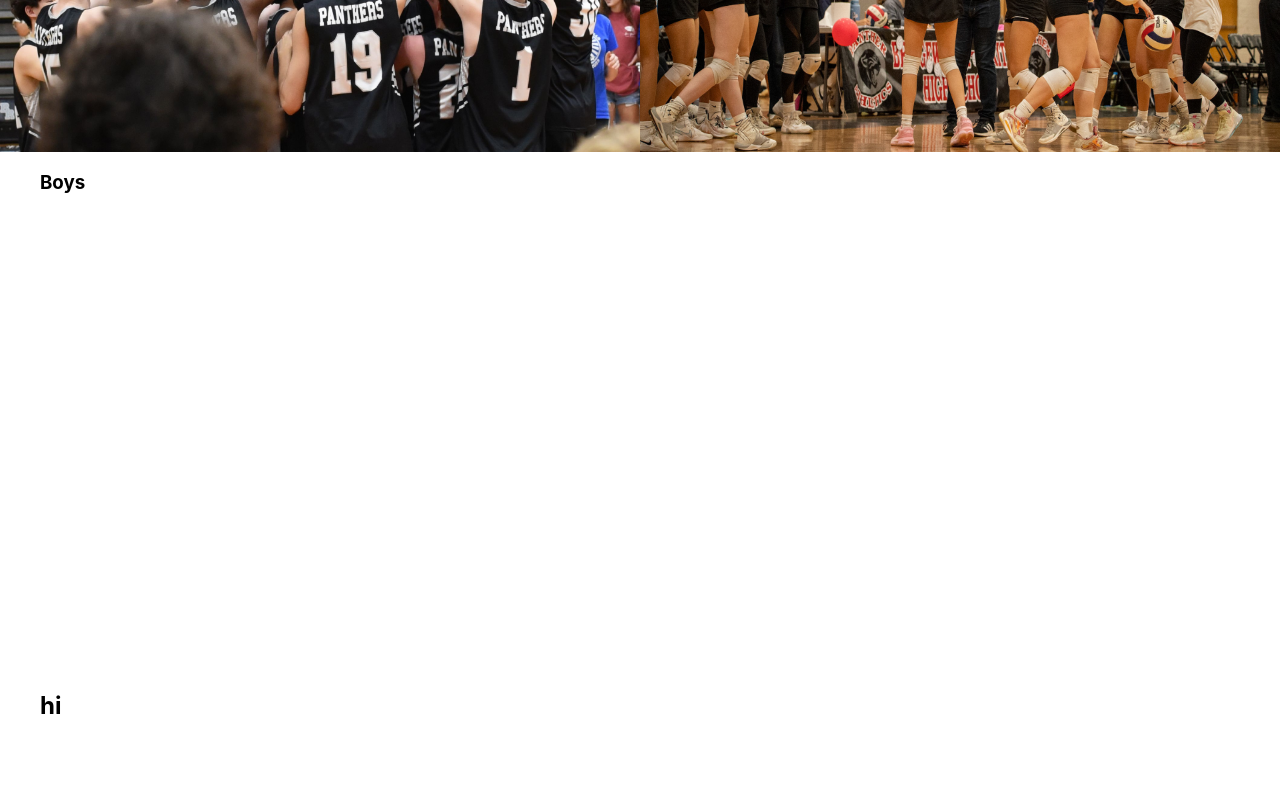
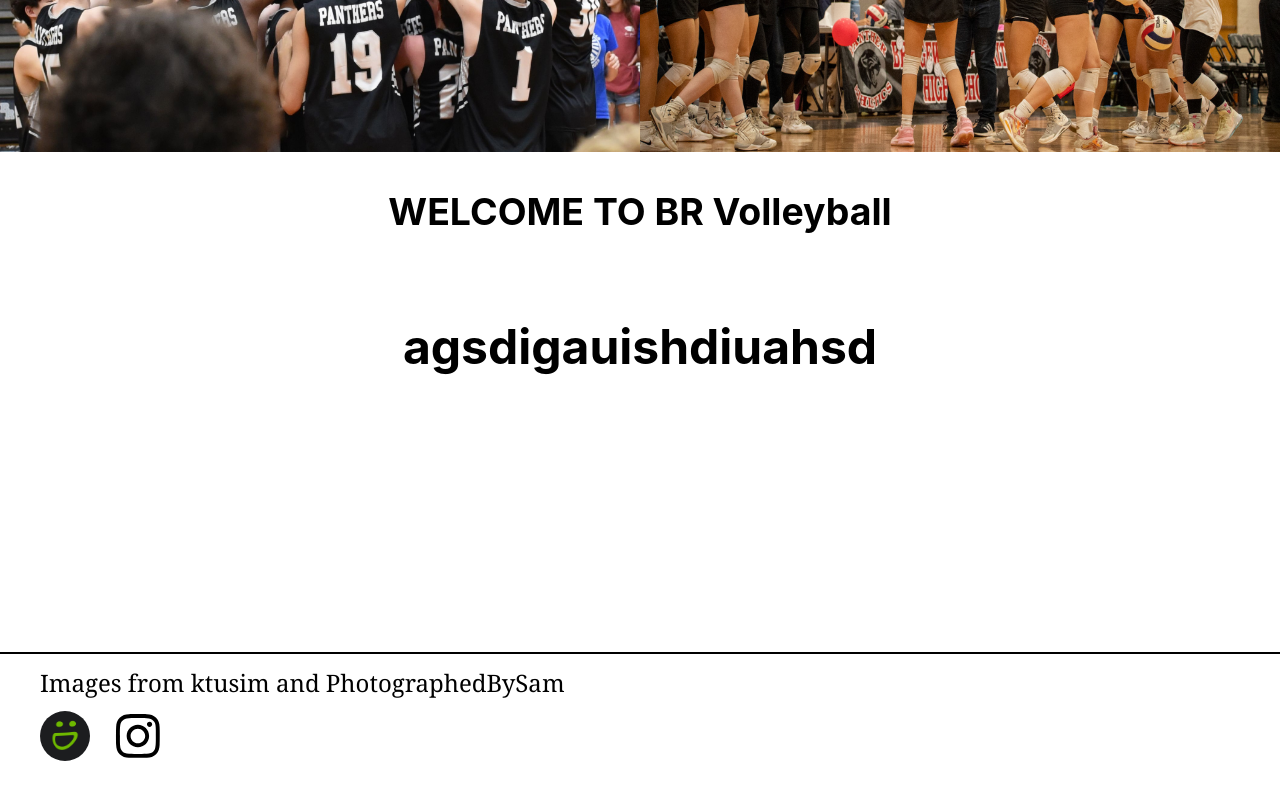
Before and after one commit to AnthonyChanng/vb_website, a React (Create React App) app: page / in a window 1280 px wide. Shown: the part 410-1210 px from the top of the page. Before the commit the page ends 1150 px from the top, so only its background shows below. Built offline with nearby package versions, Linux system fonts and the light colour scheme.

Commit message:
2.0-Anthony
Fixed the description section of the home page as well as began working on the bottombar of the website

```diff
--- a/src/components/Bottombar/bottombar.js
+++ b/src/components/Bottombar/bottombar.js
@@ -1,10 +1,38 @@
 import "./bottombar.scss";
+import { FontAwesomeIcon } from "@fortawesome/react-fontawesome";
+import { faInstagram } from "@fortawesome/free-brands-svg-icons";
+import { Link } from "react";
+import smug from "../../assets/images/smugMug.jpg";
 export default function Bottombar() {
   return (
     <section className="topsection bottombar-section">
       <div className="container bottombar-container">
         <div className="flex bottombar-flex">
-          <h1>hi</h1>
+          <div className="Location"></div>
+          <div className="imgOrigin">
+            Images from ktusim and PhotographedBySam
+            <div className="links">
+              <div className="smugMug">
+                <a href="https://ktusim.smugmug.com/">
+                  <img className="smugLogo" src={smug} alt="smug" />{" "}
+                </a>
+              </div>
+              <div className="insta">
+                <a
+                  className="instagram"
+                  href="https://www.instagram.com/photographedbysamm/"
+                  target="_blank"
+                  rel="noreferrer"
+                >
+                  <FontAwesomeIcon
+                    icon={faInstagram}
+                    color="black"
+                    className="icon"
+                  />
+                </a>
+              </div>
+            </div>
+          </div>
         </div>
       </div>
     </section>
--- a/src/components/Bottombar/bottombar.scss
+++ b/src/components/Bottombar/bottombar.scss
@@ -1,3 +1,48 @@
-.bottom-section {
-  height: 100px;
+.bottombar-section {
+  z-index: 5;
+  top: 100px;
+  width: 100%;
+  height: 100%;
+  background-color: white;
+  border-top: 2px solid black;
+  font-family: Georgia, "Times New Roman", Times, serif;
 }
+
+.imgOrigin {
+  padding-top: 1%;
+  width: 100%;
+  height: 200px;
+  display: flex;
+  flex-direction: column;
+  font-size: 150%;
+}
+
+.smugLogo {
+  height: 100%;
+  border-radius: 50%;
+}
+
+.smugMug {
+  height: 100%;
+}
+
+.icon {
+  height: 100%;
+}
+
+.instagram {
+  height: 100%;
+}
+
+.links {
+  display: flex;
+  height: 25%;
+  justify-content: space-between;
+  width: 10%;
+  padding-top: 1%;
+}
+
+.icon:hover {
+  color: var(--secondary-color);
+  transition: 0.5s;
+}
--- a/src/components/Description/description.js
+++ b/src/components/Description/description.js
@@ -5,8 +5,9 @@ const description = () => {
     <section className="topsection description-section">
       <div className="container description-background">
         <div className="descriptions">
-          <div className="boys">
-            <h1 className="boysHeader">Boys</h1>
+          <div className="BRVB">
+            <h1 className="header">WELCOME TO BR Volleyball</h1>
+            <h2 className="description">agsdigauishdiuahsd</h2>
           </div>
         </div>
       </div>
--- a/src/components/Description/description.scss
+++ b/src/components/Description/description.scss
@@ -1,3 +1,24 @@
+.descriptions {
+  height: 500px;
+  font-size: 200%;
+  display: flex;
+  justify-content: space-between;
+}
+
+.BRVB {
+  width: 100%;
+  height: 100%;
+  display: flex;
+  flex-direction: column;
+}
+
+.header {
+  height: 10%;
+  display: flex;
+  justify-content: center;
+}
+
 .description {
-  height: 500px;
+  display: flex;
+  justify-content: center;
 }
```
Also changed, not shown: src/assets/images/smugMug.jpg (added), src/components/Navbar/Menu/Menu.js (added), src/components/Navbar/Menu/menu.scss (added).
